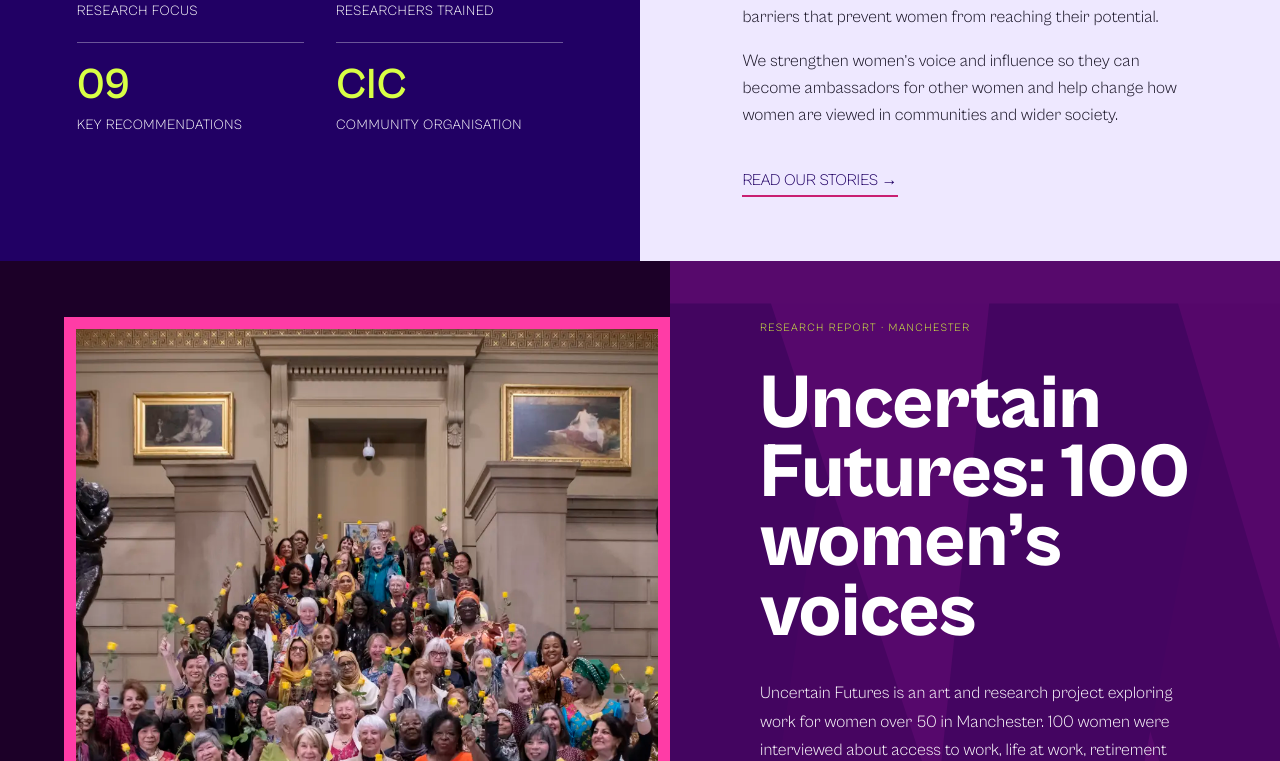
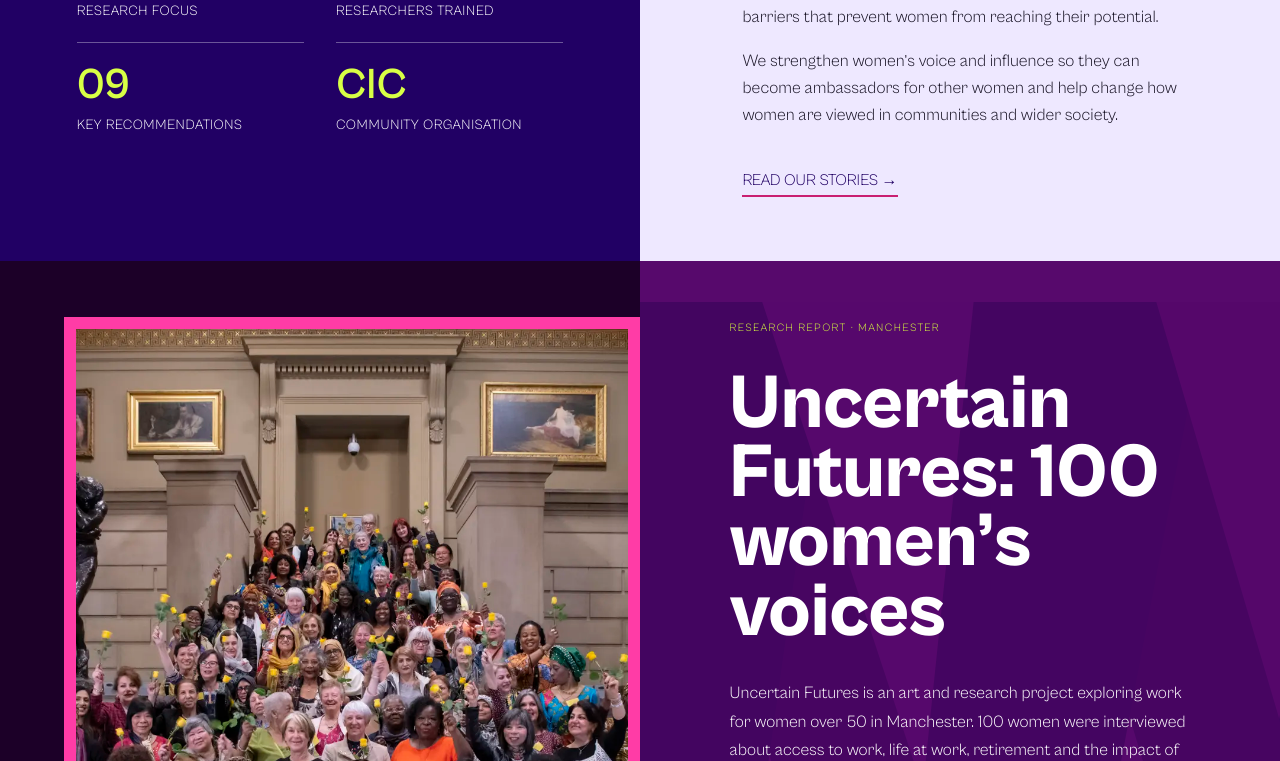
Before and after one commit to ahmedFayyazG/womenvoices4, a Next.js app: page / in a window 1280 px wide. Shown: the part 3895-4656 px from the top of the page. Built offline with nearby package versions, Linux system fonts and the light colour scheme; no server answers.

Commit message:
Align research section columns with the section above
Co-Authored-By: Claude Sonnet 5.5 <noreply@anthropic.com>
Claude-Session: https://claude.ai/code/session_012xqt9U3DCs3yBWkbs8chLT

```diff
--- a/src/app/globals.css
+++ b/src/app/globals.css
@@ -689,7 +689,7 @@ section[id] {
 .home-research {
   display: grid;
   min-height: 600px;
-  grid-template-columns: 1.1fr 1fr;
+  grid-template-columns: 1fr 1fr;
   background: #1c0028;
 }
 
```
